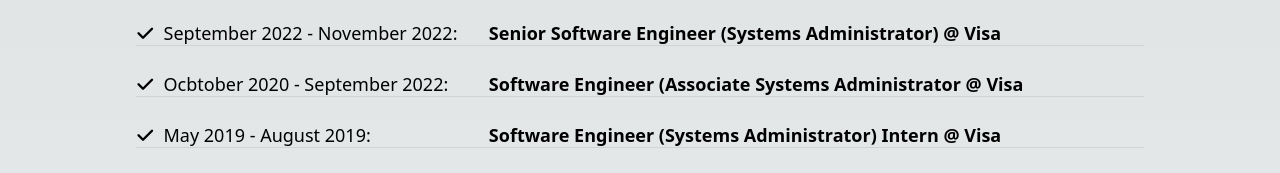
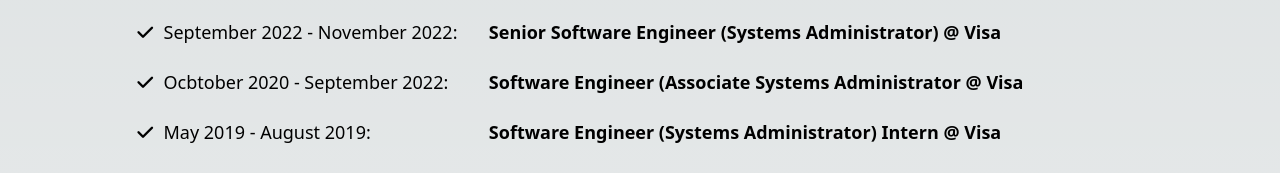
Before and after one commit to charlesgohck/portfolioblogv2, a Next.js app: page / in a window 1280 px wide. Shown: the part 740-913 px from the top of the page. Built offline with nearby package versions, Linux system fonts and the light colour scheme.

Commit message:
[UI][DEP] Upgraded dependencies

```diff
--- a/styles/kangui.css
+++ b/styles/kangui.css
@@ -55,7 +55,6 @@
 
 .timelineelement {
     margin-bottom: 0.5vh;
-    border-bottom: 0.1vh solid lightgray;
     display: flex;
     justify-content: space-between;
     text-align: left;
```
Also changed, not shown: 1 other file (tests, documents, lock files or other folders).
